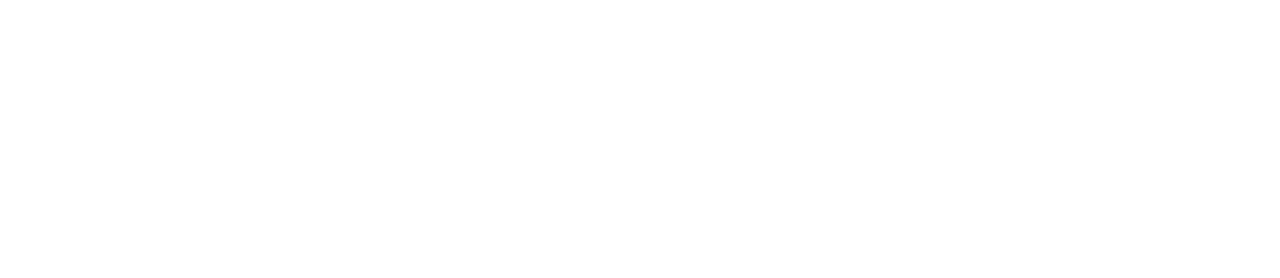
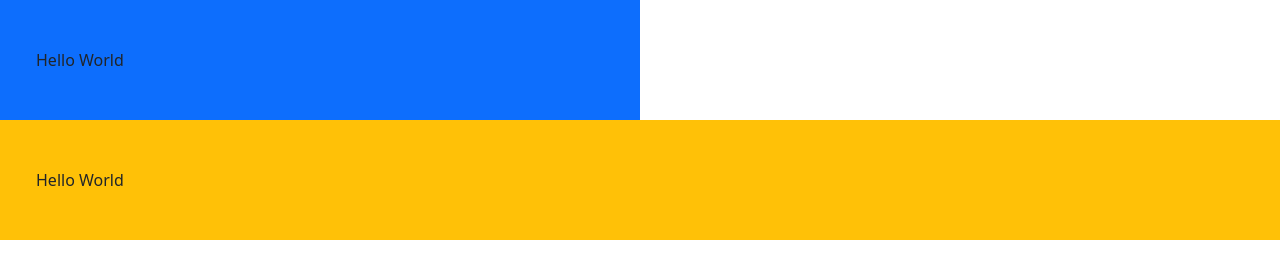
Before and after one commit to Deepak430332/BootStrap-Pro, a plain HTML site: page index.html in a window 1280 px wide. Drawn offline with nearby package versions, Linux system fonts and the light colour scheme.

Commit message:
examples

```diff
--- a/index.html
+++ b/index.html
@@ -4,8 +4,31 @@
     <meta charset="UTF-8">
     <meta name="viewport" content="width=device-width, initial-scale=1.0">
     <title>BootStrap-Project</title>
+    <link href="https://cdn.jsdelivr.net/npm/bootstrap@5.0.2/dist/css/bootstrap.min.css" rel="stylesheet" integrity="sha384-EVSTQN3/azprG1Anm3QDgpJLIm9Nao0Yz1ztcQTwFspd3yD65VohhpuuCOmLASjC" crossorigin="anonymous">
+
 </head>
 <body>
 
+
+    <div class="row">
+        <div class="col-12 col-md-6 bg-primary p-5">Hello World</div>
+        <div class="col-12 bg-warning p-5">Hello World</div>
+        <!-- <div class="col-4 bg-danger">Hello World</div> -->
+    </div>
+
+    <!-- <div class="row">
+
+        <div class="col-6 bg-primary">
+
+            <div class="col-4">A</div>
+            <div class="col-4">A</div>
+            <div class="col-4">A</div>
+
+
+        </div>
+
+    </div> -->
+    <script src="https://cdn.jsdelivr.net/npm/@popperjs/core@2.9.2/dist/umd/popper.min.js" integrity="sha384-IQsoLXl5PILFhosVNubq5LC7Qb9DXgDA9i+tQ8Zj3iwWAwPtgFTxbJ8NT4GN1R8p" crossorigin="anonymous"></script>
+<script src="https://cdn.jsdelivr.net/npm/bootstrap@5.0.2/dist/js/bootstrap.min.js" integrity="sha384-cVKIPhGWiC2Al4u+LWgxfKTRIcfu0JTxR+EQDz/bgldoEyl4H0zUF0QKbrJ0EcQF" crossorigin="anonymous"></script>
 </body>
 </html>
```
